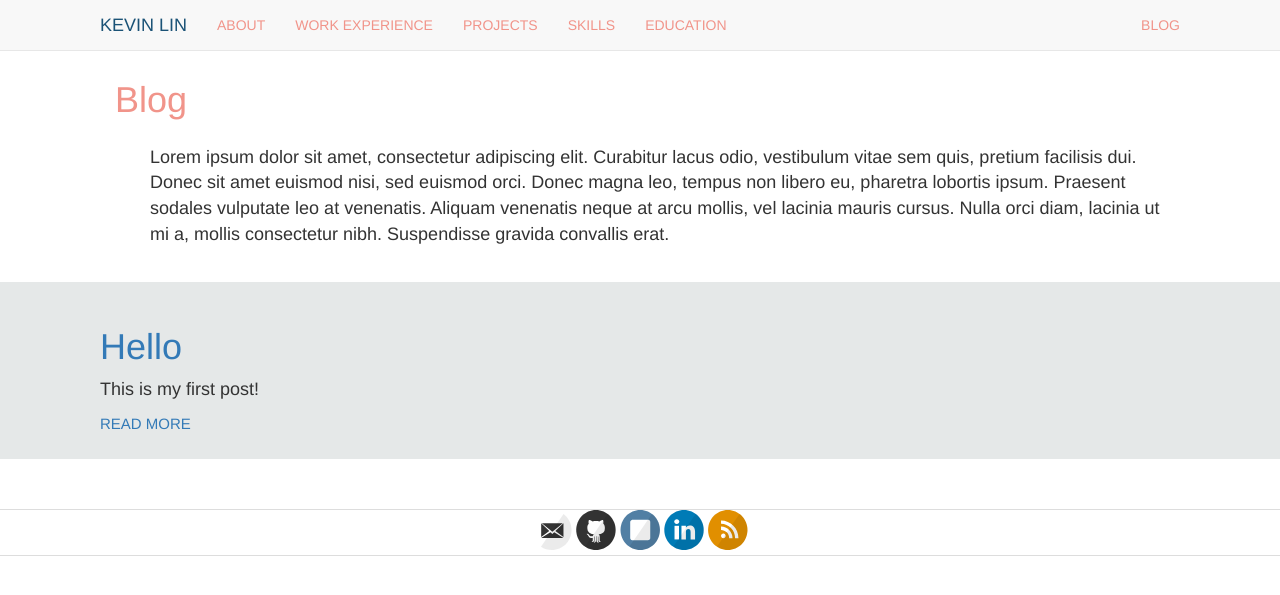
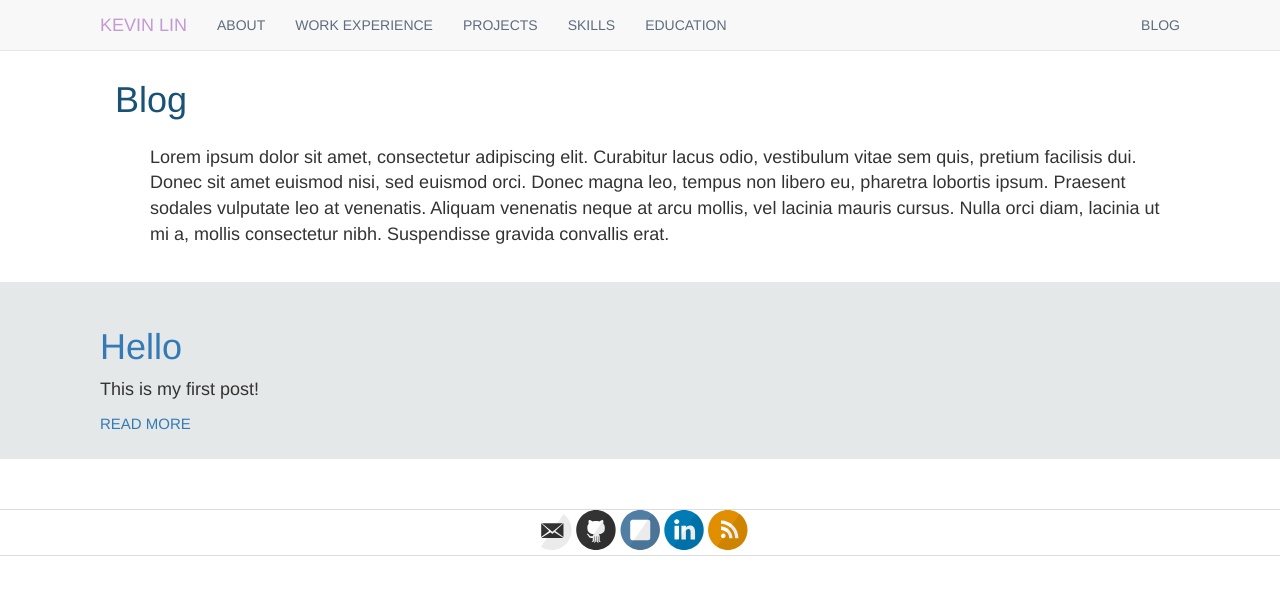
Before and after one commit to kklin/kklin.github.io, a Jekyll site: the page built from blog.md, in a window 1280 px wide. Shown: the top 595 px of the page. Built offline with Jekyll 4.4.1, drawn with Linux system fonts in a browser that asks for light colours; nearby versions of some CDN libraries; library files that are not in the unit come from our copies; Markdown is read by kramdown in place of the engine named in the settings; comment, search, counter and statistics services are not loaded.

Commit message:
update colors

```diff
--- a/css/home.css
+++ b/css/home.css
@@ -8,7 +8,7 @@
 
 .section-title {
     padding: 15px 15px 15px 15px;
-    color: #F1948A;
+    color: #1A5276;
 }
 
 /* MARKETING CONTENT
@@ -21,7 +21,7 @@
 }
 .marketing h3 {
   font-weight: normal;
-  color: #1A5276;
+  color: #717D7E;
 }
 .marketing .col-lg-4 p {
   margin-right: 10px;
@@ -59,11 +59,11 @@
 }
 
 .title {
-  color: #1A5276
+  color: #717D7E;
 }
 
 .project-title a {
-  color: #1A5276
+  color: #717D7E;
 }
 
 .dark-background {
--- a/css/navbar.css
+++ b/css/navbar.css
@@ -13,13 +13,13 @@
 }
 
 .navbar-header .navbar-brand {
-  color: #1A5276;
+  color: #C39BD3;
 }
 
 #navbar .navbar-nav li a {
-  color: #F1948A;
+  color: #5D6D7E;
 }
 
 #navbar .navbar-nav li.active a {
-  color: #1A5276;
+  color: #C39BD3;
 }
```
Also changed, not shown: index.html (+10 -0 lines).
